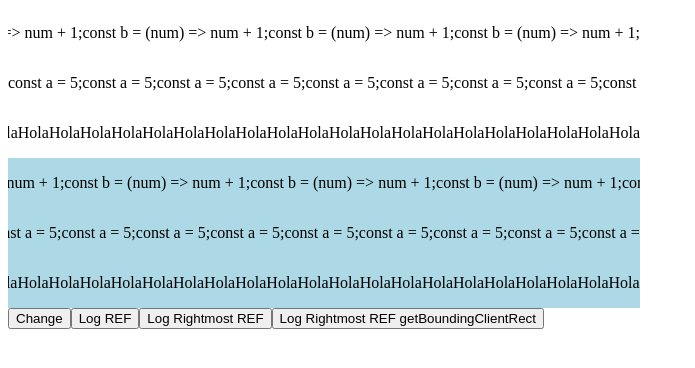
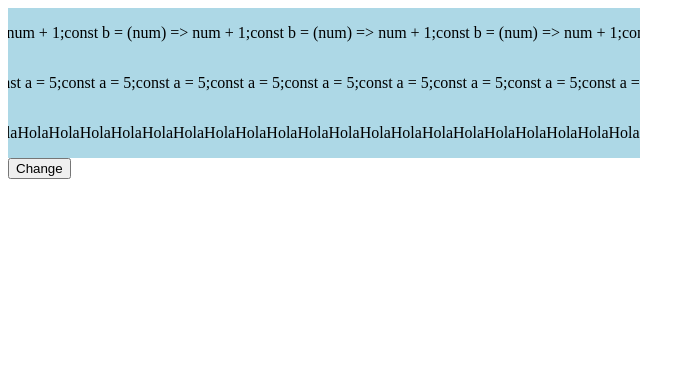
Before and after one commit to Ruberoni/react-auto-expand-marquee, a React (Vite) app: page / in a window 1280 px wide. Shown: the top 368 px of the page, without its empty margins (0-695 px from the left). Built offline with nearby package versions, Linux system fonts and the light colour scheme.

Commit message:
Clean AnimatedCode & fix initial render

```diff
--- a/src/AnimatedCode.tsx
+++ b/src/AnimatedCode.tsx
@@ -1,8 +1,6 @@
 import React, {
-  ReactElement,
   ReactNode,
   useEffect,
-  useMemo,
   useState,
 } from "react";
 import {
@@ -12,13 +10,9 @@ import {
 import js from "react-syntax-highlighter/dist/esm/languages/hljs/javascript";
 import "./AnimatedCode.css";
 import ExpandableComponent from "./components/ExpandableComponent";
-import Row from "./components/Row";
 import {
-  getClonesComponentsArray,
   getCodeLines,
-  getHowManyFitIn,
   getScrollAnimationStyles,
-  IAnimationStylesConfig,
 } from "./utils";
 
 SyntaxHighlighter.registerLanguage("javascript", js);
@@ -37,8 +31,6 @@ const defaultAnimationConfig: IAnimationConfig = {
 
 /**
  * @todo
- * - [BUG] Changing window size doesnt update speed
- *
  * - Use SyntaxHighlighter
  * - [Maybe] change this component name to AnimatedText (or similiar)
  * and make it only work in its most simpler way with plain text, but sufficiently
@@ -52,126 +44,19 @@ function AnimatedCode({
   animationConfig = defaultAnimationConfig,
   ...syntaxHighlighterProps
 }: AnimatedCodeProps) {
-  // console.log("🚀 ~ file: AnimatedCode.tsx ~ line 40 ~ children", children);
-  const [play, setPlay] = useState(false);
-  const [rendered, setRendered] = useState(false);
+
+  const [play, setPlay] = useState(true);
   /**
    * Will store the main text refs of each row.\
    * Later used to calculate how many will fit in the container
    */
-  const individualTextElementsRefs = React.useRef<HTMLElement[]>([]);
-  const [baseRowItemsWidth, setBaseRowItemsWidth] = useState<number[]>([]);
-  const containerRef = React.useRef<HTMLDivElement>(null);
-
-  const rowItemsRefs = React.useRef<HTMLDivElement[]>([]);
   const codeLines = getCodeLines(children);
-  /**
-   * Will store the minimun amount of `individualTextElementsRefs` elements that
-   * each row has to have, to fullfil all the container width\
-   * Each index. corresponds to each row.
-   * @example `elementsToFitContainer[1] corresponds to the row 1 (one)`
-   */
-  const [elementsToFitContainer, setElementsToFitContainer] = useState<
-    number[]
-  >([]);
-  // console.log("🚀 ~ file: AnimatedCode.tsx ~ line 48 ~ codeLines", codeLines);
-
-  const _getScrollAnimationStyles = (el: any, config: IAnimationStylesConfig) => getScrollAnimationStyles(el, {
-    play,
-    ...config
-  });
-
-  function calculateRowsWidth() {
-    console.log(
-      "🚀 ~ file: AnimatedCode.tsx ~ line 80 ~ calculateRowsWidth ~ baseRowItemsWidth",
-      baseRowItemsWidth
-    );
-    const _elementsToFitContainer = baseRowItemsWidth.map(
-      (baseRowItemWidth) => {
-        if (!containerRef.current) {
-          return 0;
-        }
-        const { width: targetWidth } =
-          containerRef.current.getBoundingClientRect();
-        return Math.ceil(targetWidth / baseRowItemWidth);
-      }
-    );
-    setElementsToFitContainer(_elementsToFitContainer);
-  }
-
-  useEffect(() => {
-    console.log("FIRST RENDER");
-    baseRowItemsWidth[0] ||
-      setBaseRowItemsWidth(
-        individualTextElementsRefs.current.map(
-          (element) => element.getBoundingClientRect().width
-        )
-      );
-  }, []);
-
-  useEffect(() => {
-    console.log("RENDER");
-    setRendered(true);
-
-    window.addEventListener("resize", calculateRowsWidth);
-    return () => {
-      window.removeEventListener("resize", calculateRowsWidth);
-    };
-  });
-
-  useEffect(() => {
-    calculateRowsWidth();
-  }, [baseRowItemsWidth]);
 
   const handleOnClick = () => {
     setPlay(!play);
   };
-  // START TESTING
-  const logRef = () =>
-    console.log("[AnimatedCode][logRef] ref", individualTextElementsRefs);
-  const logRowItemsRefs = () =>
-    console.log("[AnimatedCode][logRowItemsRefs] rowItemsRefs", rowItemsRefs);
-  const loglogRowItemsRefsBoundingRect = () =>
-    console.log(
-      "[AnimatedCode][loglogRowItemsRefsBoundingRect] rowItemsRefs[0].getBoundingClientRect()",
-      rowItemsRefs.current[0].getBoundingClientRect()
-    );
-
-  // END TESTING
   return (
     <div>
-      {/* {rendered && <h1>First render</h1>} */}
-      <div className="container" ref={containerRef}>
-        {codeLines?.map(({ text }, i) => {
-          const reverse = animationConfig.mix && Boolean(i % 2 === 0);
-
-          const scrollAnimationStyles = _getScrollAnimationStyles(
-            rowItemsRefs.current[i],
-            {
-              reverse,
-            }
-          );
-          return (
-            <Row
-              key={i}
-              text={text}
-              textsAmount={elementsToFitContainer[i]}
-              style={scrollAnimationStyles}
-              textElementRef={(ref) => {
-                if (!ref) return;
-                individualTextElementsRefs.current[i] = ref;
-              }}
-              rowItemRef={(ref) => {
-                if (!ref) return;
-                rowItemsRefs.current[i] = ref;
-              }}
-              containerProps={{
-                style: reverse ? { flexDirection: "row-reverse" } : {},
-              }}
-            />
-          );
-        })}
-      </div>
       {codeLines?.map(({ text }, i) => {
         const reverse = animationConfig.mix && Boolean(i % 2 === 0);
         const scrollAnimationStyles = (w: number) => getScrollAnimationStyles(
@@ -195,11 +80,6 @@ function AnimatedCode({
       })}
       {/* START TESTING */}
       <button onClick={handleOnClick}>Change</button>
-      <button onClick={logRef}>Log REF</button>
-      <button onClick={logRowItemsRefs}>Log Rightmost REF</button>
-      <button onClick={loglogRowItemsRefsBoundingRect}>
-        Log Rightmost REF getBoundingClientRect
-      </button>
       {/* END TESTING */}
     </div>
   );
--- a/src/components/ExpandableComponent.tsx
+++ b/src/components/ExpandableComponent.tsx
@@ -22,6 +22,8 @@ const ExpandableComponent = (({
   rowStyle,
   ...props
 }: ExpandableComponentProps, ref: ForwardedRef<HTMLDivElement>) => {
+  const [,setReady] = useState(false)
+
   const containerRef = React.useRef<HTMLDivElement>(null);
   const textRef = React.useRef<HTMLParagraphElement>(null);
   const [components, setComponents] = useState<null | ReactElement[]>(null);
@@ -32,10 +34,16 @@ const ExpandableComponent = (({
   );
 
   useEffect(() => {
+    setReady(true)
+  }, [])
+
+  useEffect(() => {
+    // console.log("A")
     if (numberToFillContainer) {
       /**
        * Sets `components' to the minimun amount of components to fullfil
        * the `container width`
+       * Repeat `duplicateTimes` times
        */
       setComponents(() => {
         const _components: ReactElement[] = [];
--- a/src/utils.tsx
+++ b/src/utils.tsx
@@ -82,7 +82,7 @@ export function getScrollAnimationStyles(
   return {
     animationName: config.reverse ? 'scrollReverse' : 'scroll',
     animationDuration: SPEED_CONSTANT * containerWidth + 's',
-    animationPlayState: config.play ? "paused" : "running",
+    animationPlayState: config.play ? "running" : "paused",
 
     animationTimingFunction: 'linear',
     animationDelay: '0',
```
